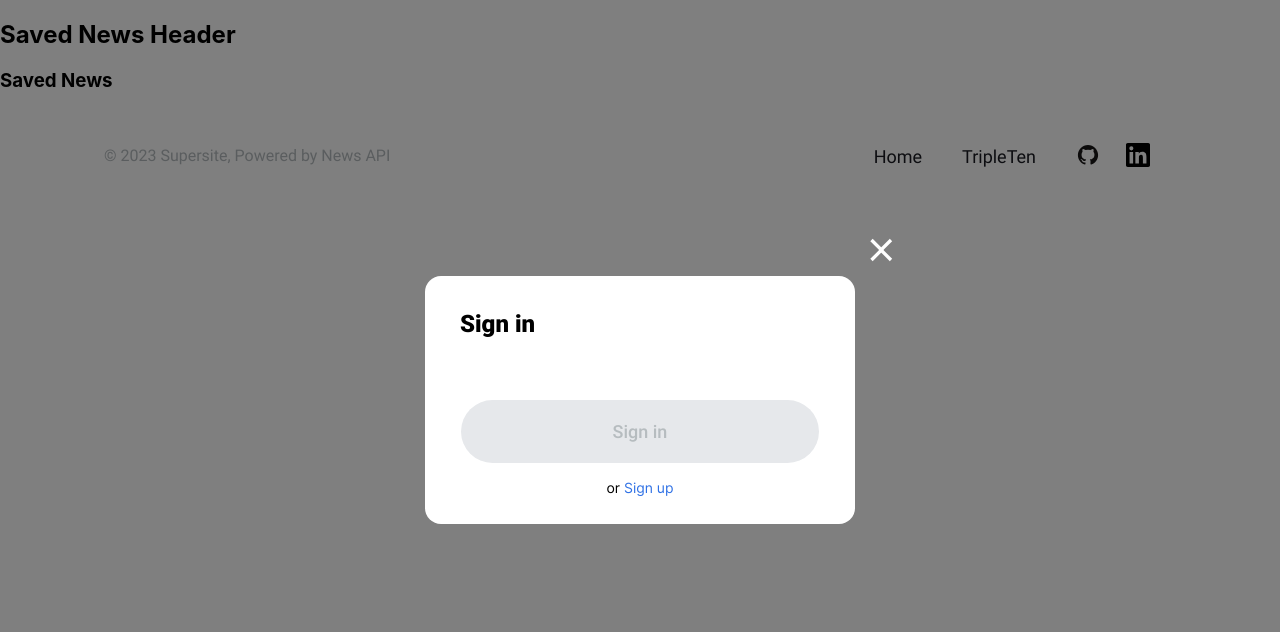
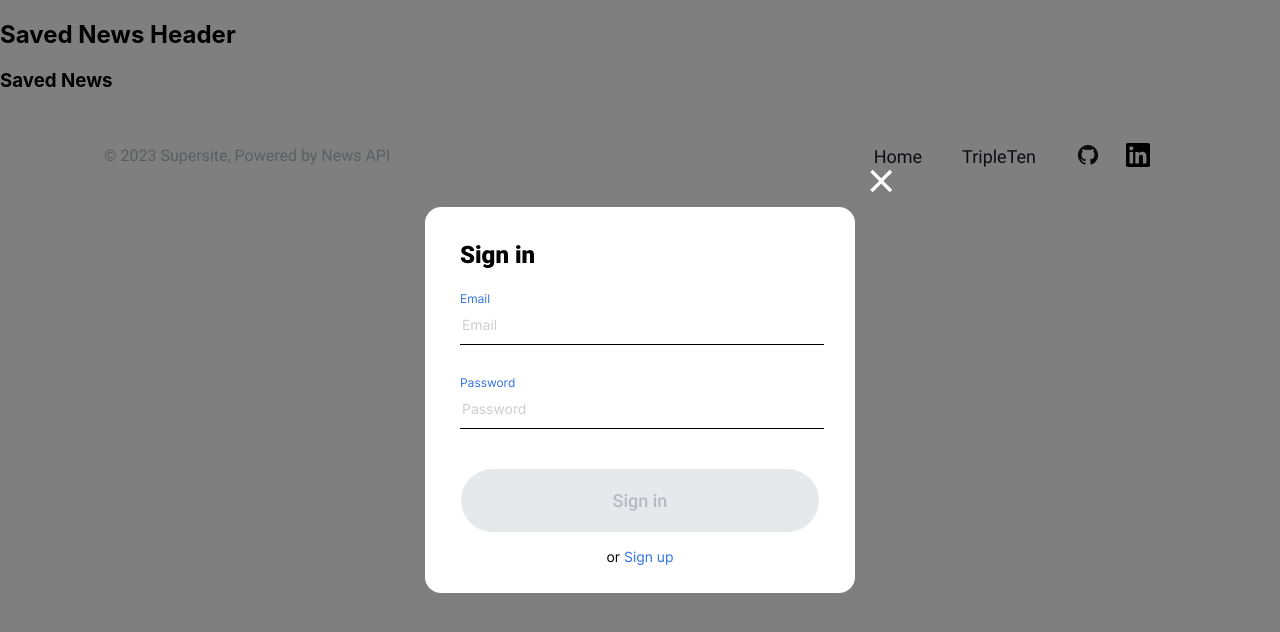
Before and after one commit to toriroe/newsexplorer_frontend, a React (Create React App) app: page /#/saved-news in a window 1280 px wide. Shown: the top 632 px of the page. Built offline with nearby package versions, Linux system fonts and the light colour scheme.

Commit message:
markup/styles for RegisterModal and SignInModal

```diff
--- a/src/components/App/App.js
+++ b/src/components/App/App.js
@@ -2,7 +2,8 @@
 import Main from "../Main/Main";
 import SavedNews from "../SavedNews/SavedNews";
 import Footer from "../Footer/Footer";
-import ModalWithForm from "../ModalWithForm/ModalWithForm";
+import RegisterModal from "../RegisterModal/RegisterModal";
+import SignInModal from "../SignInModal/SignInModal";
 import { Switch, Route } from "react-router-dom";
 
 function App() {
@@ -17,7 +18,7 @@
         </Route>
       </Switch>
       <Footer />
-      <ModalWithForm />
+      <SignInModal />
     </>
   );
 }
--- a/src/components/ModalWithForm/ModalWithForm.css
+++ b/src/components/ModalWithForm/ModalWithForm.css
@@ -56,7 +56,7 @@
   border-radius: 100px;
   color: #fff;
   padding: 20px 115px;
-  margin: 40px 1px 16px;
+  margin: 10px 1px 16px;
 }
 
 .modal__button-submit:hover {
@@ -93,3 +93,32 @@
 .modal__button-alt:hover {
   cursor: pointer;
 }
+
+.modal__input-title {
+  font-family: "Inter", Arial, sans-serif;
+  font-weight: 400;
+  font-size: 12px;
+  color: #2f71e5;
+  margin: 0;
+  margin-bottom: 8px;
+}
+
+.modal__form-input {
+  font-family: "Inter", Arial, sans-serif;
+  font-weight: 400;
+  font-size: 14px;
+  color: #000;
+  margin-bottom: 30px;
+  padding-bottom: 11px;
+  width: 100%;
+  border: none;
+  border-bottom: solid 1px rgba(0, 0, 0, 1);
+}
+
+.modal__form-input::placeholder {
+  color: rgba(0, 0, 0, 0.2);
+}
+
+.modal__form-input:focus {
+  outline: none;
+}
--- a/src/components/ModalWithForm/ModalWithForm.js
+++ b/src/components/ModalWithForm/ModalWithForm.js
@@ -2,12 +2,12 @@
 
 const ModalWithForm = ({
   children,
-  buttonText = "Sign in",
-  title = "Sign in",
+  buttonText,
+  title,
   onClose,
-  name = "signin",
+  name,
   onSubmit,
-  altButtonText = "Sign up",
+  altButtonText,
   onAltButtonClick,
 }) => {
   return (
--- /dev/null
+++ b/src/components/RegisterModal/RegisterModal.js
@@ -0,0 +1,73 @@
+import ModalWithForm from "../ModalWithForm/ModalWithForm";
+
+const RegisterModal = ({ onClose, handleSignUp, isLoading }) => {
+  //   const [email, setEmail] = useState("");
+  //   const handleEmailChange = (evt) => {
+  //     setEmail(evt.target.value);
+  //   };
+
+  //   const [password, setPassword] = useState("");
+  //   const handlePasswordChange = (evt) => {
+  //     setPassword(evt.target.value);
+  //   };
+
+  //   const [username, setUsername] = useState("");
+  //   const handleUsernameChange = (evt) => {
+  //     setUserame(evt.target.value);
+  //   };
+
+  //   const handleSubmit = (evt) => {
+  //     evt.preventDefault();
+  //     handleSignUp({ username, email, password });
+  //   };
+
+  return (
+    <ModalWithForm
+      title="Sign up"
+      onClose={onClose}
+      buttonText="Sign up"
+      altButtonText="Sign in"
+      //   onSubmit={handleSubmit}
+    >
+      <div className="modal__form-content">
+        <label>
+          <p className="modal__input-title">Email</p>
+          <input
+            className="modal__form-input"
+            type="email"
+            name="email"
+            placeholder="Enter email"
+            // value={email}
+            // onChange={handleEmailChange}
+          />
+        </label>
+        <label>
+          <p className="modal__input-title">Password</p>
+          <input
+            className="modal__form-input"
+            type="password"
+            name="password"
+            placeholder="Enter password"
+            // value={password}
+            // onChange={handlePasswordChange}
+          />
+        </label>
+        <label>
+          <p className="modal__input-title">Username</p>
+          <input
+            className="modal__form-input"
+            type="text"
+            name="username"
+            minLength="1"
+            maxLength="30"
+            placeholder="Enter your username"
+            // value={username}
+            // onChange={handleUsernameChange}
+          />
+        </label>
+      </div>
+    </ModalWithForm>
+  );
+};
+
+export default RegisterModal;
--- /dev/null
+++ b/src/components/SignInModal/SignInModal.js
@@ -0,0 +1,57 @@
+import ModalWithForm from "../ModalWithForm/ModalWithForm";
+
+const SignInModal = ({ onClose, handleLogIn, isLoading }) => {
+  //   const [email, setEmail] = useState("");
+  //   const handleEmailChange = (evt) => {
+  //     setEmail(evt.target.value);
+  //   };
+
+  //   const [password, setPassword] = useState("");
+  //   const handlePasswordChange = (evt) => {
+  //     setPassword(evt.target.value);
+  //   };
+
+  //   const handleSubmit = (evt) => {
+  //     evt.preventDefault();
+  //     handleLogIn({ email, password });
+  //   };
+
+  return (
+    <ModalWithForm
+      title="Sign in"
+      onClose={onClose}
+      buttonText="Sign in"
+      altButtonText="Sign up"
+      //   onSubmit={handleSubmit}
+    >
+      <div className="modal__form-content">
+        <label>
+          <p className="modal__input-title">Email</p>
+          <input
+            className="modal__form-input"
+            type="email"
+            name="email"
+            placeholder="Email"
+            minLength="1"
+            // value={email}
+            // onChange={handleEmailChange}
+          />
+        </label>
+        <label>
+          <p className="modal__input-title">Password</p>
+          <input
+            className="modal__form-input"
+            type="password"
+            name="password"
+            placeholder="Password"
+            minLength="1"
+            // value={password}
+            // onChange={handlePasswordChange}
+          />
+        </label>
+      </div>
+    </ModalWithForm>
+  );
+};
+
+export default SignInModal;
```
